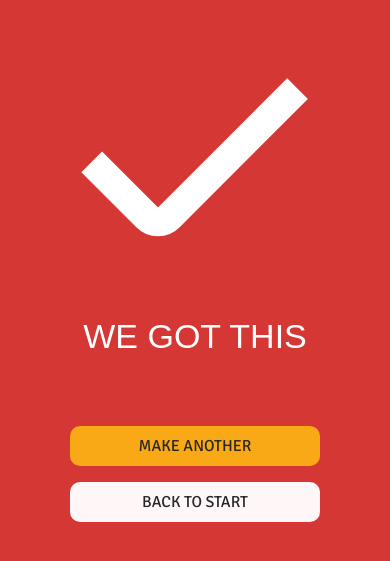
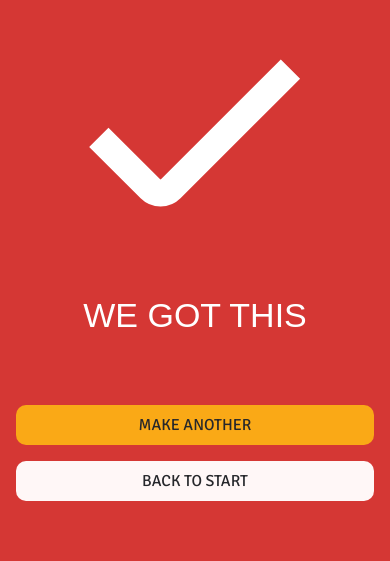
Before and after one commit to andresilva-cc/customburger, a Nuxt app: page /done in a window 390 px wide. Shown: the part 147-708 px from the top of the page. Built offline with nearby package versions, Linux system fonts and the light colour scheme; a web font is replaced by a local one.

Commit message:
feat: mobile version of index and done page

```diff
--- a/pages/done.vue
+++ b/pages/done.vue
@@ -1,7 +1,7 @@
 <template>
   <main class="flex flex-col items-center justify-center h-full bg-primary-500 text-white">
-    <div class="w-[250px]">
-      <CheckIcon class="w-full h-[250px]" />
+    <div class="px-4 w-full md:w-[250px]">
+      <CheckIcon class="w-full mb-20 md:mb-0 h-40 md:h-[250px]" />
       <h1 class="mt-8 font-heading text-2xl uppercase text-center">
         We Got This
       </h1>
--- a/pages/index.vue
+++ b/pages/index.vue
@@ -1,6 +1,6 @@
 <template>
   <main class="flex justify-center items-center bg-light-50 h-full">
-    <div class="w-[250px] mx-4">
+    <div class="px-4 w-full md:w-[250px]">
       <CbLogo class="w-full" />
       <CbButton to="/build" class="mt-16">
         Make Your Burger
```
